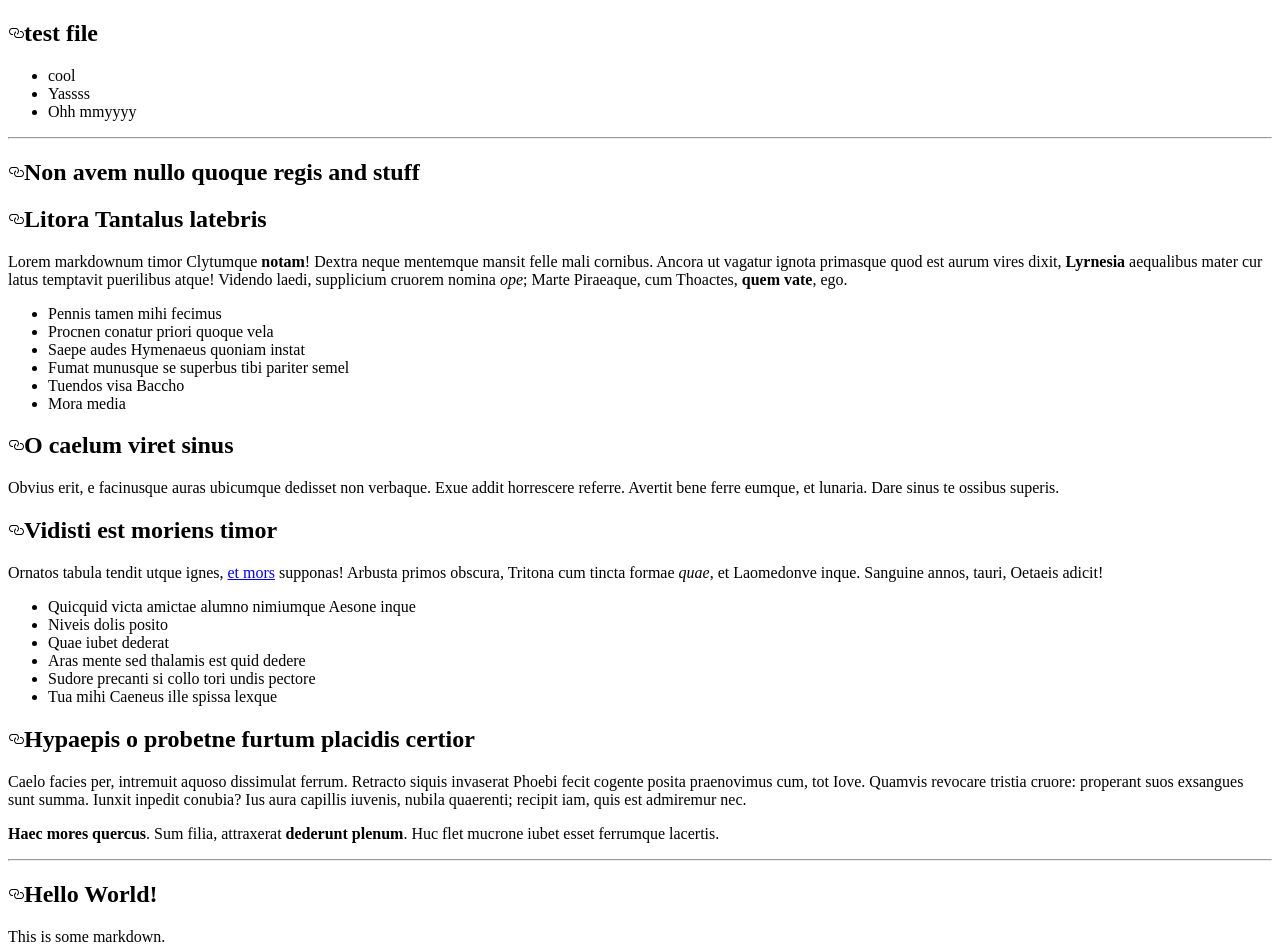
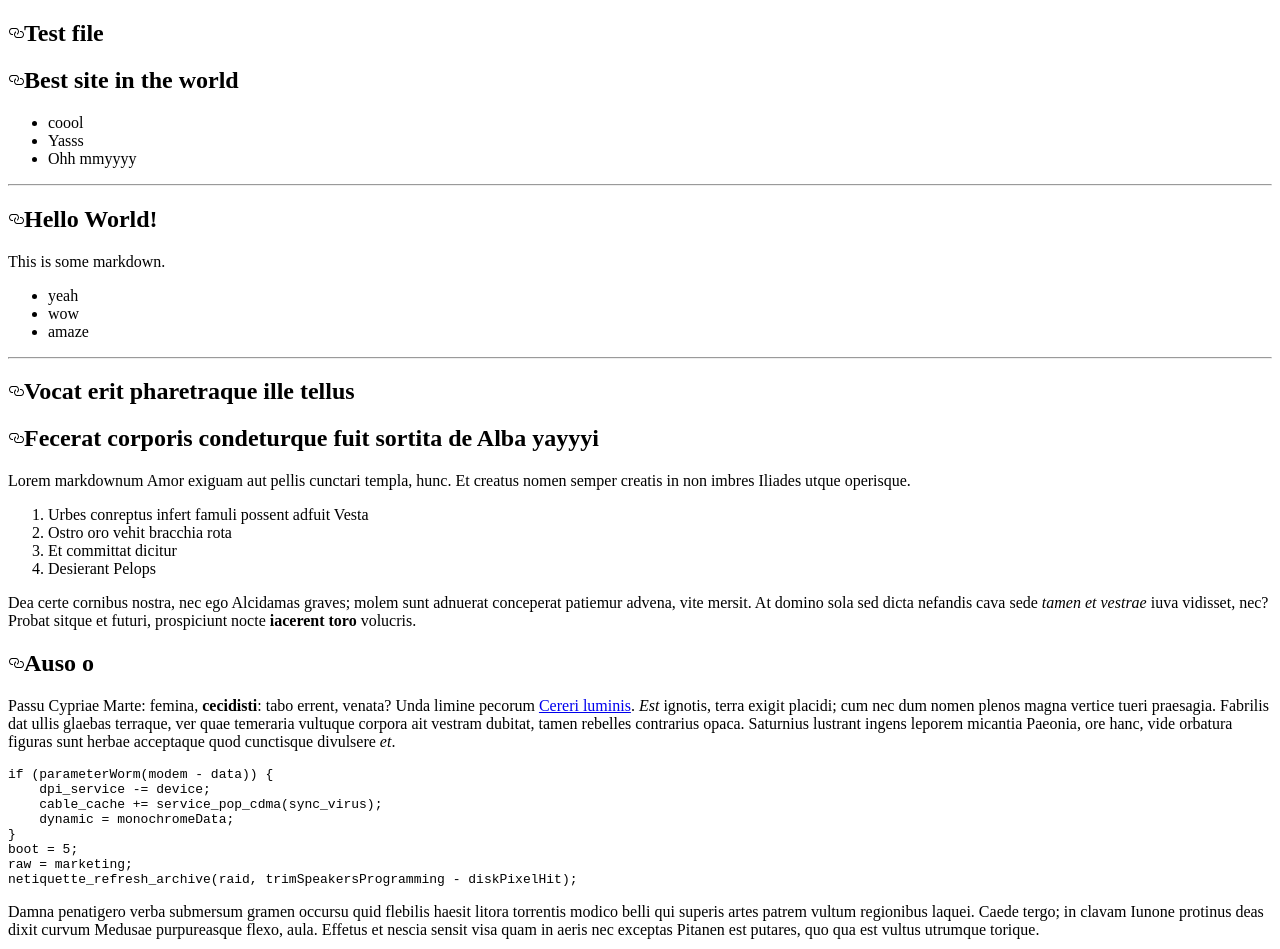
Before and after one commit to brettapeters/GCPFunctionBlog, a plain HTML site: page index.html in a window 1280 px wide. Shown: the top 949 px of the page. Drawn offline with Linux system fonts and the light colour scheme.

Commit message:
Automatic build - 9/7/2018, 11:39:22 PM

```diff
--- a/index.html
+++ b/index.html
@@ -4,50 +4,13 @@
         <title>GCPFunctionBlog</title>
     </head>
     <body>
-        <div id="file" class="instapaper_body md" data-path="posts/2018-09-10-test-file.md"><article class="markdown-body entry-content" itemprop="text"><h1><a id="user-content-test-file" class="anchor" aria-hidden="true" href="#test-file"><svg class="octicon octicon-link" viewBox="0 0 16 16" version="1.1" width="16" height="16" aria-hidden="true"><path fill-rule="evenodd" d="M4 9h1v1H4c-1.5 0-3-1.69-3-3.5S2.55 3 4 3h4c1.45 0 3 1.69 3 3.5 0 1.41-.91 2.72-2 3.25V8.59c.58-.45 1-1.27 1-2.09C10 5.22 8.98 4 8 4H4c-.98 0-2 1.22-2 2.5S3 9 4 9zm9-3h-1v1h1c1 0 2 1.22 2 2.5S13.98 12 13 12H9c-.98 0-2-1.22-2-2.5 0-.83.42-1.64 1-2.09V6.25c-1.09.53-2 1.84-2 3.25C6 11.31 7.55 13 9 13h4c1.45 0 3-1.69 3-3.5S14.5 6 13 6z"></path></svg></a>test file</h1>
+        <div id="file" class="instapaper_body md" data-path="posts/2018-09-10-test-file.md"><article class="markdown-body entry-content" itemprop="text"><h1><a id="user-content-test-file" class="anchor" aria-hidden="true" href="#test-file"><svg class="octicon octicon-link" viewBox="0 0 16 16" version="1.1" width="16" height="16" aria-hidden="true"><path fill-rule="evenodd" d="M4 9h1v1H4c-1.5 0-3-1.69-3-3.5S2.55 3 4 3h4c1.45 0 3 1.69 3 3.5 0 1.41-.91 2.72-2 3.25V8.59c.58-.45 1-1.27 1-2.09C10 5.22 8.98 4 8 4H4c-.98 0-2 1.22-2 2.5S3 9 4 9zm9-3h-1v1h1c1 0 2 1.22 2 2.5S13.98 12 13 12H9c-.98 0-2-1.22-2-2.5 0-.83.42-1.64 1-2.09V6.25c-1.09.53-2 1.84-2 3.25C6 11.31 7.55 13 9 13h4c1.45 0 3-1.69 3-3.5S14.5 6 13 6z"></path></svg></a>Test file</h1>
+<h2><a id="user-content-best-site-in-the-world" class="anchor" aria-hidden="true" href="#best-site-in-the-world"><svg class="octicon octicon-link" viewBox="0 0 16 16" version="1.1" width="16" height="16" aria-hidden="true"><path fill-rule="evenodd" d="M4 9h1v1H4c-1.5 0-3-1.69-3-3.5S2.55 3 4 3h4c1.45 0 3 1.69 3 3.5 0 1.41-.91 2.72-2 3.25V8.59c.58-.45 1-1.27 1-2.09C10 5.22 8.98 4 8 4H4c-.98 0-2 1.22-2 2.5S3 9 4 9zm9-3h-1v1h1c1 0 2 1.22 2 2.5S13.98 12 13 12H9c-.98 0-2-1.22-2-2.5 0-.83.42-1.64 1-2.09V6.25c-1.09.53-2 1.84-2 3.25C6 11.31 7.55 13 9 13h4c1.45 0 3-1.69 3-3.5S14.5 6 13 6z"></path></svg></a>Best site in the world</h2>
 <ul>
-<li>cool</li>
-<li>Yassss</li>
+<li>coool</li>
+<li>Yasss</li>
 <li>Ohh mmyyyy</li>
 </ul>
-</article></div><hr/><div id="file" class="instapaper_body md" data-path="posts/2018-09-07-my-second-post.md"><article class="markdown-body entry-content" itemprop="text"><h1><a id="user-content-non-avem-nullo-quoque-regis-and-stuff" class="anchor" aria-hidden="true" href="#non-avem-nullo-quoque-regis-and-stuff"><svg class="octicon octicon-link" viewBox="0 0 16 16" version="1.1" width="16" height="16" aria-hidden="true"><path fill-rule="evenodd" d="M4 9h1v1H4c-1.5 0-3-1.69-3-3.5S2.55 3 4 3h4c1.45 0 3 1.69 3 3.5 0 1.41-.91 2.72-2 3.25V8.59c.58-.45 1-1.27 1-2.09C10 5.22 8.98 4 8 4H4c-.98 0-2 1.22-2 2.5S3 9 4 9zm9-3h-1v1h1c1 0 2 1.22 2 2.5S13.98 12 13 12H9c-.98 0-2-1.22-2-2.5 0-.83.42-1.64 1-2.09V6.25c-1.09.53-2 1.84-2 3.25C6 11.31 7.55 13 9 13h4c1.45 0 3-1.69 3-3.5S14.5 6 13 6z"></path></svg></a>Non avem nullo quoque regis and stuff</h1>
-<h2><a id="user-content-litora-tantalus-latebris" class="anchor" aria-hidden="true" href="#litora-tantalus-latebris"><svg class="octicon octicon-link" viewBox="0 0 16 16" version="1.1" width="16" height="16" aria-hidden="true"><path fill-rule="evenodd" d="M4 9h1v1H4c-1.5 0-3-1.69-3-3.5S2.55 3 4 3h4c1.45 0 3 1.69 3 3.5 0 1.41-.91 2.72-2 3.25V8.59c.58-.45 1-1.27 1-2.09C10 5.22 8.98 4 8 4H4c-.98 0-2 1.22-2 2.5S3 9 4 9zm9-3h-1v1h1c1 0 2 1.22 2 2.5S13.98 12 13 12H9c-.98 0-2-1.22-2-2.5 0-.83.42-1.64 1-2.09V6.25c-1.09.53-2 1.84-2 3.25C6 11.31 7.55 13 9 13h4c1.45 0 3-1.69 3-3.5S14.5 6 13 6z"></path></svg></a>Litora Tantalus latebris</h2>
-<p>Lorem markdownum timor Clytumque <strong>notam</strong>! Dextra neque mentemque mansit felle
-mali cornibus. Ancora ut vagatur ignota primasque quod est aurum vires dixit,
-<strong>Lyrnesia</strong> aequalibus mater cur latus temptavit puerilibus atque! Videndo
-laedi, supplicium cruorem nomina <em>ope</em>; Marte Piraeaque, cum Thoactes, <strong>quem
-vate</strong>, ego.</p>
-<ul>
-<li>Pennis tamen mihi fecimus</li>
-<li>Procnen conatur priori quoque vela</li>
-<li>Saepe audes Hymenaeus quoniam instat</li>
-<li>Fumat munusque se superbus tibi pariter semel</li>
-<li>Tuendos visa Baccho</li>
-<li>Mora media</li>
-</ul>
-<h2><a id="user-content-o-caelum-viret-sinus" class="anchor" aria-hidden="true" href="#o-caelum-viret-sinus"><svg class="octicon octicon-link" viewBox="0 0 16 16" version="1.1" width="16" height="16" aria-hidden="true"><path fill-rule="evenodd" d="M4 9h1v1H4c-1.5 0-3-1.69-3-3.5S2.55 3 4 3h4c1.45 0 3 1.69 3 3.5 0 1.41-.91 2.72-2 3.25V8.59c.58-.45 1-1.27 1-2.09C10 5.22 8.98 4 8 4H4c-.98 0-2 1.22-2 2.5S3 9 4 9zm9-3h-1v1h1c1 0 2 1.22 2 2.5S13.98 12 13 12H9c-.98 0-2-1.22-2-2.5 0-.83.42-1.64 1-2.09V6.25c-1.09.53-2 1.84-2 3.25C6 11.31 7.55 13 9 13h4c1.45 0 3-1.69 3-3.5S14.5 6 13 6z"></path></svg></a>O caelum viret sinus</h2>
-<p>Obvius erit, e facinusque auras ubicumque dedisset non verbaque. Exue addit
-horrescere referre. Avertit bene ferre eumque, et lunaria. Dare sinus te ossibus
-superis.</p>
-<h2><a id="user-content-vidisti-est-moriens-timor" class="anchor" aria-hidden="true" href="#vidisti-est-moriens-timor"><svg class="octicon octicon-link" viewBox="0 0 16 16" version="1.1" width="16" height="16" aria-hidden="true"><path fill-rule="evenodd" d="M4 9h1v1H4c-1.5 0-3-1.69-3-3.5S2.55 3 4 3h4c1.45 0 3 1.69 3 3.5 0 1.41-.91 2.72-2 3.25V8.59c.58-.45 1-1.27 1-2.09C10 5.22 8.98 4 8 4H4c-.98 0-2 1.22-2 2.5S3 9 4 9zm9-3h-1v1h1c1 0 2 1.22 2 2.5S13.98 12 13 12H9c-.98 0-2-1.22-2-2.5 0-.83.42-1.64 1-2.09V6.25c-1.09.53-2 1.84-2 3.25C6 11.31 7.55 13 9 13h4c1.45 0 3-1.69 3-3.5S14.5 6 13 6z"></path></svg></a>Vidisti est moriens timor</h2>
-<p>Ornatos tabula tendit utque ignes, <a href="http://sua.net/donec.html" rel="nofollow">et mors</a>
-supponas! Arbusta primos obscura, Tritona cum tincta formae <em>quae</em>, et
-Laomedonve inque. Sanguine annos, tauri, Oetaeis adicit!</p>
-<ul>
-<li>Quicquid victa amictae alumno nimiumque Aesone inque</li>
-<li>Niveis dolis posito</li>
-<li>Quae iubet dederat</li>
-<li>Aras mente sed thalamis est quid dedere</li>
-<li>Sudore precanti si collo tori undis pectore</li>
-<li>Tua mihi Caeneus ille spissa lexque</li>
-</ul>
-<h2><a id="user-content-hypaepis-o-probetne-furtum-placidis-certior" class="anchor" aria-hidden="true" href="#hypaepis-o-probetne-furtum-placidis-certior"><svg class="octicon octicon-link" viewBox="0 0 16 16" version="1.1" width="16" height="16" aria-hidden="true"><path fill-rule="evenodd" d="M4 9h1v1H4c-1.5 0-3-1.69-3-3.5S2.55 3 4 3h4c1.45 0 3 1.69 3 3.5 0 1.41-.91 2.72-2 3.25V8.59c.58-.45 1-1.27 1-2.09C10 5.22 8.98 4 8 4H4c-.98 0-2 1.22-2 2.5S3 9 4 9zm9-3h-1v1h1c1 0 2 1.22 2 2.5S13.98 12 13 12H9c-.98 0-2-1.22-2-2.5 0-.83.42-1.64 1-2.09V6.25c-1.09.53-2 1.84-2 3.25C6 11.31 7.55 13 9 13h4c1.45 0 3-1.69 3-3.5S14.5 6 13 6z"></path></svg></a>Hypaepis o probetne furtum placidis certior</h2>
-<p>Caelo facies per, intremuit aquoso dissimulat ferrum. Retracto siquis invaserat
-Phoebi fecit cogente posita praenovimus cum, tot Iove. Quamvis revocare tristia
-cruore: properant suos exsangues sunt summa. Iunxit inpedit conubia? Ius aura
-capillis iuvenis, nubila quaerenti; recipit iam, quis est admiremur nec.</p>
-<p><strong>Haec mores quercus</strong>. Sum filia, attraxerat <strong>dederunt plenum</strong>. Huc flet
-mucrone iubet esset ferrumque lacertis.</p>
 </article></div><hr/><div id="file" class="instapaper_body md" data-path="posts/2018-09-06-my-first-post.md"><article class="markdown-body entry-content" itemprop="text"><h1><a id="user-content-hello-world" class="anchor" aria-hidden="true" href="#hello-world"><svg class="octicon octicon-link" viewBox="0 0 16 16" version="1.1" width="16" height="16" aria-hidden="true"><path fill-rule="evenodd" d="M4 9h1v1H4c-1.5 0-3-1.69-3-3.5S2.55 3 4 3h4c1.45 0 3 1.69 3 3.5 0 1.41-.91 2.72-2 3.25V8.59c.58-.45 1-1.27 1-2.09C10 5.22 8.98 4 8 4H4c-.98 0-2 1.22-2 2.5S3 9 4 9zm9-3h-1v1h1c1 0 2 1.22 2 2.5S13.98 12 13 12H9c-.98 0-2-1.22-2-2.5 0-.83.42-1.64 1-2.09V6.25c-1.09.53-2 1.84-2 3.25C6 11.31 7.55 13 9 13h4c1.45 0 3-1.69 3-3.5S14.5 6 13 6z"></path></svg></a>Hello World!</h1>
 <p>This is some markdown.</p>
 <ul>
@@ -56,7 +19,7 @@ mucrone iubet esset ferrumque lacertis.</p>
 <li>amaze</li>
 </ul>
 </article></div><hr/><div id="file" class="instapaper_body md" data-path="posts/2018-08-23-my-third-post.md"><article class="markdown-body entry-content" itemprop="text"><h1><a id="user-content-vocat-erit-pharetraque-ille-tellus" class="anchor" aria-hidden="true" href="#vocat-erit-pharetraque-ille-tellus"><svg class="octicon octicon-link" viewBox="0 0 16 16" version="1.1" width="16" height="16" aria-hidden="true"><path fill-rule="evenodd" d="M4 9h1v1H4c-1.5 0-3-1.69-3-3.5S2.55 3 4 3h4c1.45 0 3 1.69 3 3.5 0 1.41-.91 2.72-2 3.25V8.59c.58-.45 1-1.27 1-2.09C10 5.22 8.98 4 8 4H4c-.98 0-2 1.22-2 2.5S3 9 4 9zm9-3h-1v1h1c1 0 2 1.22 2 2.5S13.98 12 13 12H9c-.98 0-2-1.22-2-2.5 0-.83.42-1.64 1-2.09V6.25c-1.09.53-2 1.84-2 3.25C6 11.31 7.55 13 9 13h4c1.45 0 3-1.69 3-3.5S14.5 6 13 6z"></path></svg></a>Vocat erit pharetraque ille tellus</h1>
-<h2><a id="user-content-fecerat-corporis-condeturque-fuit-sortita-de-alba" class="anchor" aria-hidden="true" href="#fecerat-corporis-condeturque-fuit-sortita-de-alba"><svg class="octicon octicon-link" viewBox="0 0 16 16" version="1.1" width="16" height="16" aria-hidden="true"><path fill-rule="evenodd" d="M4 9h1v1H4c-1.5 0-3-1.69-3-3.5S2.55 3 4 3h4c1.45 0 3 1.69 3 3.5 0 1.41-.91 2.72-2 3.25V8.59c.58-.45 1-1.27 1-2.09C10 5.22 8.98 4 8 4H4c-.98 0-2 1.22-2 2.5S3 9 4 9zm9-3h-1v1h1c1 0 2 1.22 2 2.5S13.98 12 13 12H9c-.98 0-2-1.22-2-2.5 0-.83.42-1.64 1-2.09V6.25c-1.09.53-2 1.84-2 3.25C6 11.31 7.55 13 9 13h4c1.45 0 3-1.69 3-3.5S14.5 6 13 6z"></path></svg></a>Fecerat corporis condeturque fuit sortita de Alba</h2>
+<h2><a id="user-content-fecerat-corporis-condeturque-fuit-sortita-de-alba-yayyyi" class="anchor" aria-hidden="true" href="#fecerat-corporis-condeturque-fuit-sortita-de-alba-yayyyi"><svg class="octicon octicon-link" viewBox="0 0 16 16" version="1.1" width="16" height="16" aria-hidden="true"><path fill-rule="evenodd" d="M4 9h1v1H4c-1.5 0-3-1.69-3-3.5S2.55 3 4 3h4c1.45 0 3 1.69 3 3.5 0 1.41-.91 2.72-2 3.25V8.59c.58-.45 1-1.27 1-2.09C10 5.22 8.98 4 8 4H4c-.98 0-2 1.22-2 2.5S3 9 4 9zm9-3h-1v1h1c1 0 2 1.22 2 2.5S13.98 12 13 12H9c-.98 0-2-1.22-2-2.5 0-.83.42-1.64 1-2.09V6.25c-1.09.53-2 1.84-2 3.25C6 11.31 7.55 13 9 13h4c1.45 0 3-1.69 3-3.5S14.5 6 13 6z"></path></svg></a>Fecerat corporis condeturque fuit sortita de Alba yayyyi</h2>
 <p>Lorem markdownum Amor exiguam aut pellis cunctari templa, hunc. Et creatus nomen
 semper creatis in non imbres Iliades utque operisque.</p>
 <ol>
```
